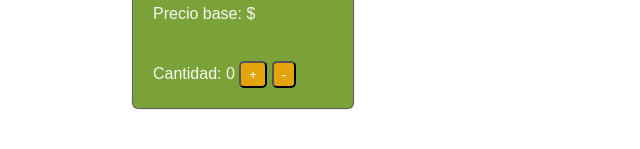
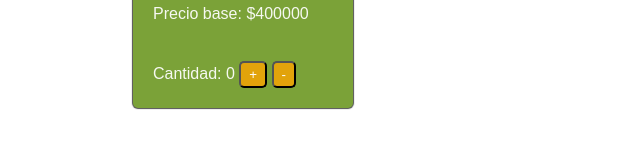
Before and after one commit to jiuraque/DesafioJavaScriptIntro, a plain HTML site: page base.html in a window 1280 px wide. Shown: the part 447-596 px from the top of the page, 297-937 px from the left. Drawn offline with Linux system fonts and the light colour scheme; files that its build step writes are made by us from their sources; files whose address does not match are found by name.

Commit message:
modificaciones en el script de js

```diff
--- a/base.html
+++ b/base.html
@@ -6,7 +6,7 @@
     <meta http-equiv="X-UA-Compatible" content="IE=edge">
     <meta name="viewport" content="width=device-width, initial-scale=1.0">
     <title>Desafío 1 - JavaScript</title>
-    <link rel="stylesheet" href="estilos.css">
+    <link rel="stylesheet" href="./assets/css/estilos.css">
 </head>
 
 <body>
@@ -44,7 +44,7 @@
         <p>Total a pagar: $<span class="valor-total"> 0 </span> </p>
     </div>
 
-    <script src="index.js">
+    <script src="./assets/js/index.js">
 
 
     </script>
```
